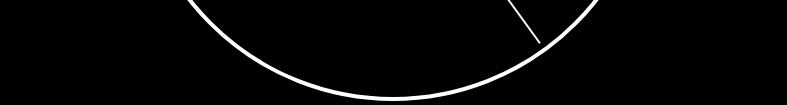
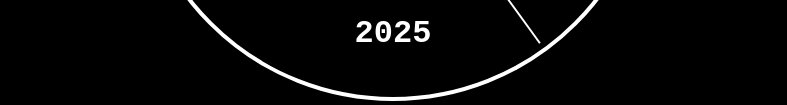
Before and after one commit to leejoonhwan/clock, a plain HTML site: page 00_clock/index.html in a window 1280 px wide. Shown: the part 587-692 px from the top of the page, without its empty margins (247-1034 px from the left). Drawn offline with Linux system fonts and the light colour scheme.

Commit message:
00 add year text

```diff
--- a/00_clock/index.html
+++ b/00_clock/index.html
@@ -112,6 +112,17 @@
                 left: 50%;
                 transform: translate(-50%, -100%);
             }
+
+            #clock-year-text{
+                color: #ffffff;
+                font-family: monospace;
+                font-size: 32px;
+                font-weight: bold;
+                position: absolute;
+                top: 87.5%;
+                left: 50%;
+                transform: translate(-50%, -50%);
+            }
         </style>
     </head>
     <body>
@@ -119,6 +130,7 @@
 
         <div id="clock">
             <div id="clock-last-day-gap"></div>
+            <div id="clock-year-text">-</div>
             <div id="clock-line"></div>
             <div id="clock-month-hand"></div>
             <div id="clock-day-hand"></div>
@@ -130,6 +142,7 @@
 
         <script>
             const textDate = document.getElementById("text-date");
+            const textYear = document.getElementById("clock-year-text");
             const dayGap = document.getElementById("clock-last-day-gap");
             const monthHand = document.getElementById("clock-month-hand");
             const dayHand = document.getElementById("clock-day-hand");
@@ -170,6 +183,7 @@
                 const second = String(intsecond).padStart(2, "0");
 
                 textDate.textContent = `${year}-${month}-${day}-${hour}-${minute}-${second}`;
+                textYear.textContent = `${year}`;
             }
 
             setInterval(Clock, 100)
```
